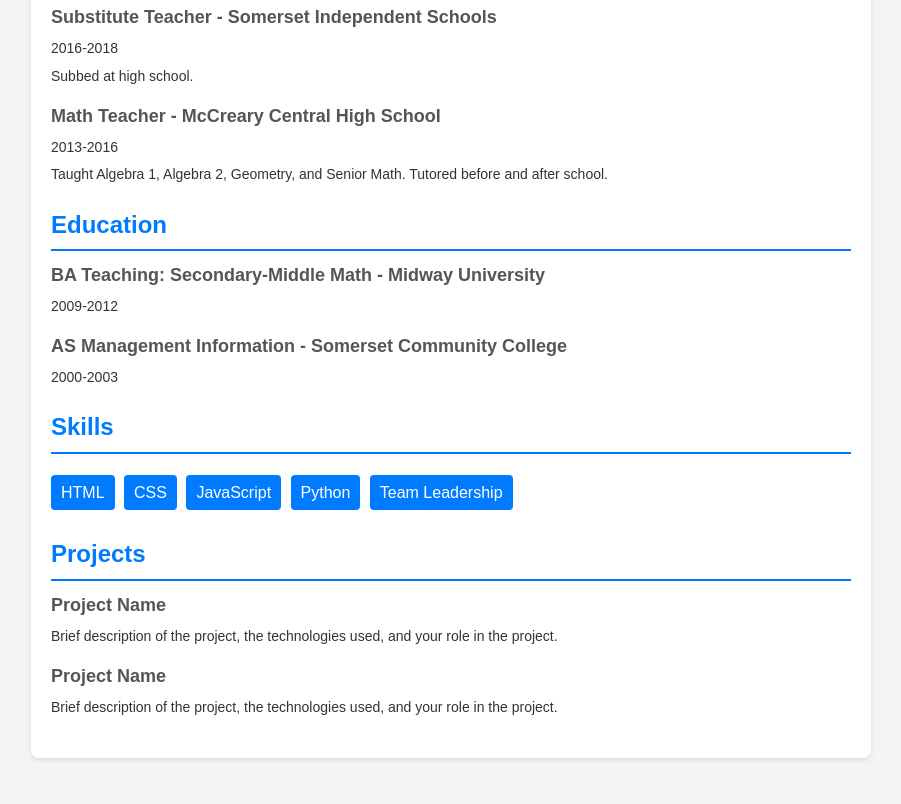
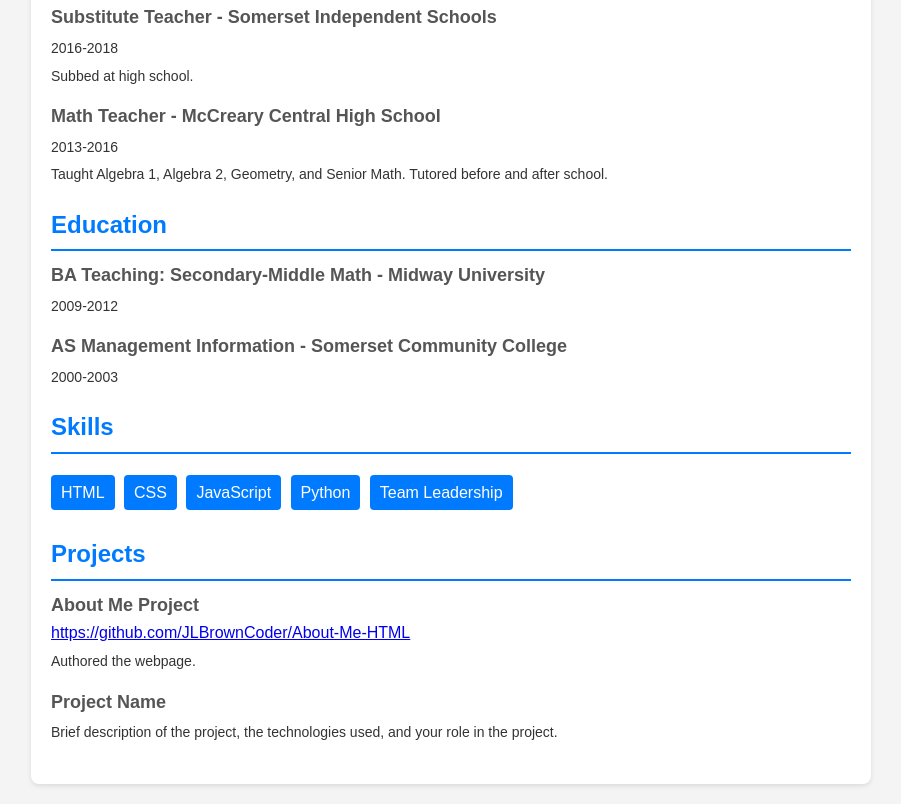
Before and after one commit to DexLox/dexlox.github.io, a plain HTML site: page index.html in a window 1280 px wide. Shown: the part 765-1569 px from the top of the page, without its empty margins (189-1090 px from the left). Before the commit the page ends 1543 px from the top, so only its background shows below. Drawn offline with Linux system fonts and the light colour scheme.

Commit message:
Updated resume project section

```diff
--- a/index.html
+++ b/index.html
@@ -174,10 +174,10 @@
             <section class="section">
                 <h2>Projects</h2>
                 <div class="item">
-                    <h3>Project Name</h3>
+                    <h3>About Me Project</h3>
+                    <a href="#">https://github.com/JLBrownCoder/About-Me-HTML</a>
                     <p>
-                        Brief description of the project, the technologies used,
-                        and your role in the project.
+                        Authored the webpage.
                     </p>
                 </div>
                 <div class="item">
```
